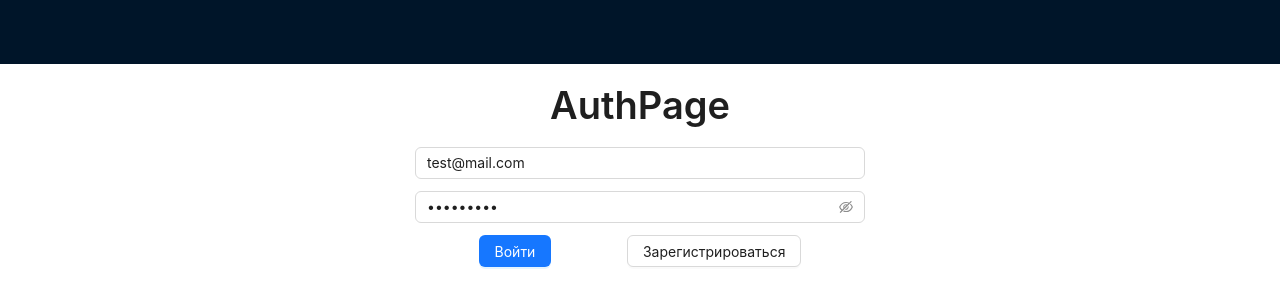
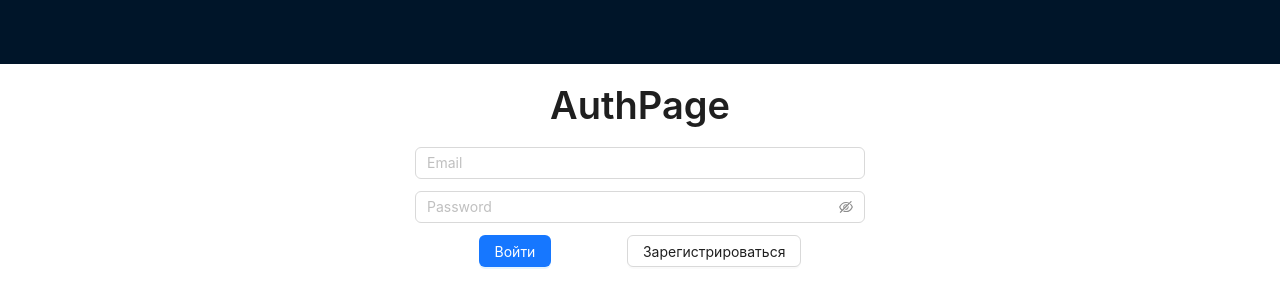
Before and after one commit to Maksim-Attsetski/whitebird-test, a React (Vite) app: page /auth in a window 1280 px wide. Shown: the top 308 px of the page. Built offline with nearby package versions, Linux system fonts and the light colour scheme; no server answers.

Commit message:
remove credentials

```diff
--- a/src/pages/Auth/AuthPage.tsx
+++ b/src/pages/Auth/AuthPage.tsx
@@ -1,17 +1,17 @@
 import { useState } from "react";
 import { Button, Flex, Form, Input, Typography } from "antd";
+import type { AuthResponse } from "@supabase/supabase-js";
+import { useNavigate } from "react-router-dom";
 
 import { routes, supabase } from "@/constants";
 import { useTypedDispatch } from "@/hooks";
 import { rolesApi, setRole, setUser } from "@/entities/users";
 
 import styles from "./AuthPage.module.css";
-import { useNavigate } from "react-router-dom";
-import type { AuthResponse } from "@supabase/supabase-js";
 
 const AuthPage = () => {
-  const [email, setEmail] = useState("test@mail.com");
-  const [password, setPassword] = useState("test12345");
+  const [email, setEmail] = useState("");
+  const [password, setPassword] = useState("");
   const [errorMsg, setErrorMsg] = useState("");
 
   const [isLoading, setIsLoading] = useState(false);
```
